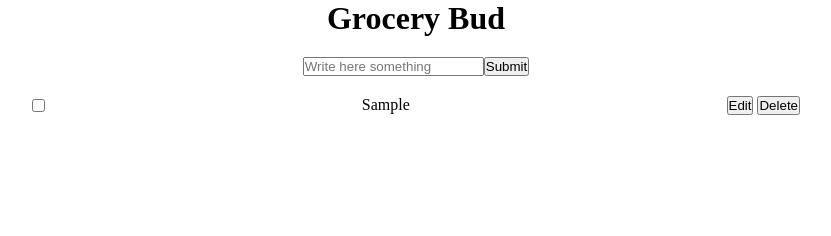
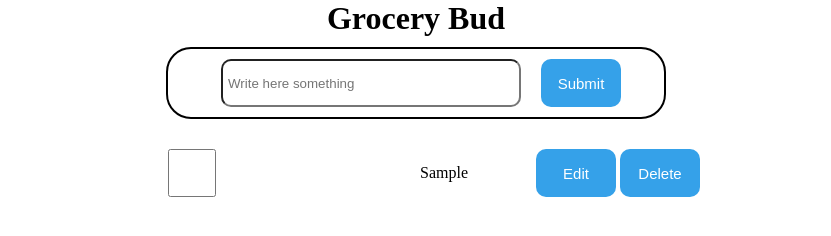
Before and after one commit to qutubahmed/todoList, a plain HTML site: page index.html in a window 1280 px wide. Both pictures are taken after typing "Sample" into the empty fields and a click on the button "Submit". Shown: the whole page, without its empty margins (224-1055 px from the left). Drawn offline with Linux system fonts and the light colour scheme.

Commit message:
complete

```diff
--- a/app.js
+++ b/app.js
@@ -3,15 +3,25 @@ const input = document.querySelector("input");
 const ul = document.querySelector("ul");
 submit.addEventListener("click", () => {
   console.log(input.value);
+  if (input.value == '') {
+    alert('Please insert a value')
+  }
+  else {
     const li = document.createElement("li");
     li.innerHTML = `<input onclick='itemCompleted(this)' type="checkbox" />
-  <p>${input.value}</p>
+    <p class = 'text'>${input.value}</p>
     <div>
-    <button>Edit</button>
-    <button>Delete</button>
+    <button class = "edit" onclick = "editItem(this)">Edit</button>
+    <button class = "del" onclick="deleteItem(this)">Delete</button>
     </div>`;
     ul.appendChild(li);
     input.value = "";
+    const sound = new Audio();
+    sound.src = 'enter.mp3'
+    sound.play()
+
+
+  }
 });
 
 function itemCompleted(list) {
@@ -21,3 +31,16 @@ function itemCompleted(list) {
     list.nextElementSibling.style.textDecoration = "line-through";
   }
 }
+function deleteItem(del) {
+  if (!input.value) {
+    del.parentElement.parentElement.innerHTML = ''
+    li.style.border = 'none';
+    li.style.borderRadius = 'none'
+  }
+}
+
+function editItem(edit){
+  edit.parentElement.parentElement.children[1].innerHTML = '';
+  let editItem = prompt('Enter the value');
+  edit.parentElement.parentElement.children[1].innerHTML = editItem
+}
--- a/index.html
+++ b/index.html
@@ -1,31 +1,26 @@
 <!DOCTYPE html>
 <html lang="en">
+
 <head>
   <meta charset="UTF-8" />
   <meta name="viewport" content="width=device-width, initial-scale=1.0" />
-    <title>Food Menu</title>
+  <title>Grocery Bud</title>
   <link rel="stylesheet" href="style.css" />
 </head>
+
 <body>
-    <div>
+  <div class="container">
     <h1>Grocery Bud</h1>
     <div class="inputArea">
       <input type="text" placeholder="Write here something" />
       <button id="submit">Submit</button>
     </div>
-
     <ul>
-        <!-- <li>
-          <input type="checkbox" />
-          <p>Egg</p>
-          <div>
-            <button>Edit</button>
-            <button>Delete</button>
-          </div>
-        </li> -->
     </ul>
   </div>
 
+
   <script src="app.js"></script>
 </body>
+
 </html>
--- a/style.css
+++ b/style.css
@@ -13,7 +13,12 @@
 .inputArea {
   display: flex;
   justify-content: center;
-    margin-top: 20px;
+  align-items: center;
+  margin: 10px auto;
+  border: 2px solid black;
+  border-radius: 25px;
+  gap: 10px;
+  width: 500px;
 }
 
 ul {
@@ -24,8 +29,30 @@
   margin-top: 20px;
   gap: 20px;
 }
+
 li {
   width: 60%;
   display: flex;
   justify-content: space-between;
+  align-items: center;
+  padding-right: 100px;
 }
+
+input {
+  width: 300px;
+  height: 6vh;
+  margin: 10px;
+  border-radius: 10px;
+  padding-left: 5px;
+
+}
+
+button {
+  border: none;
+  font-size: 15px;
+  color: white;
+  background-color: rgb(53, 161, 233);
+  width: 80px;
+  height: 6vh;
+  border-radius: 10px;
+}
```
Also changed, not shown: 1 other file. Lines whose indentation alone changed are shown as unchanged.
